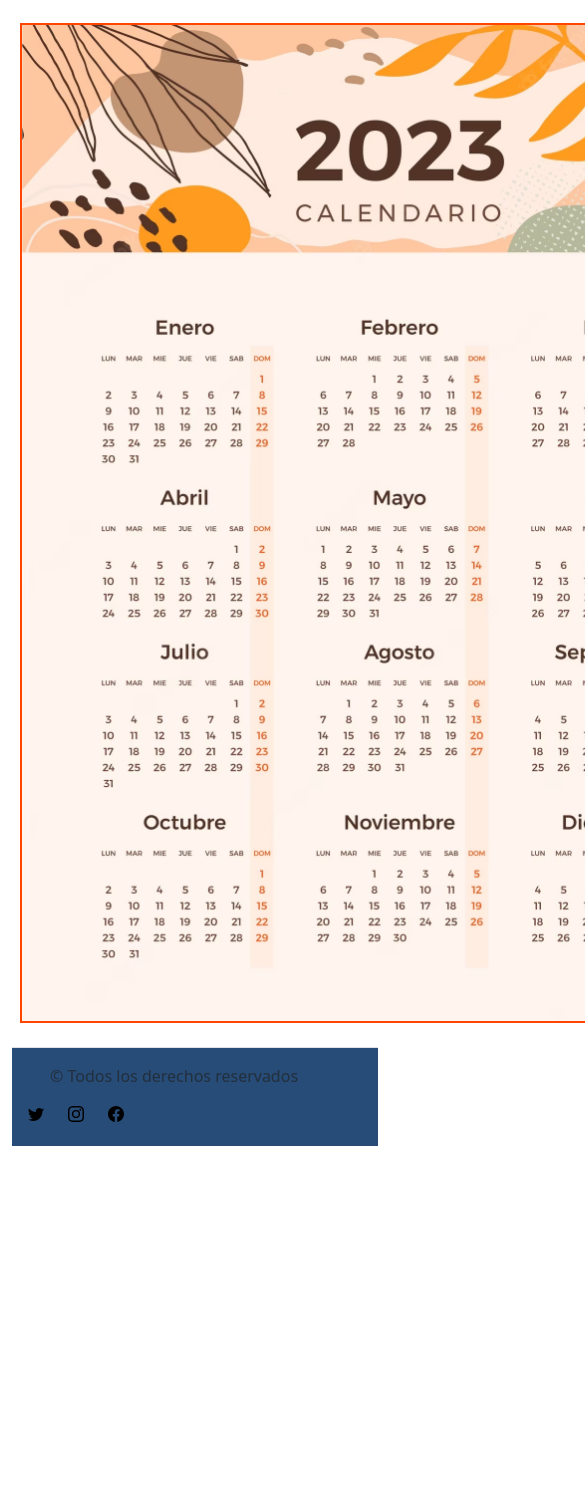
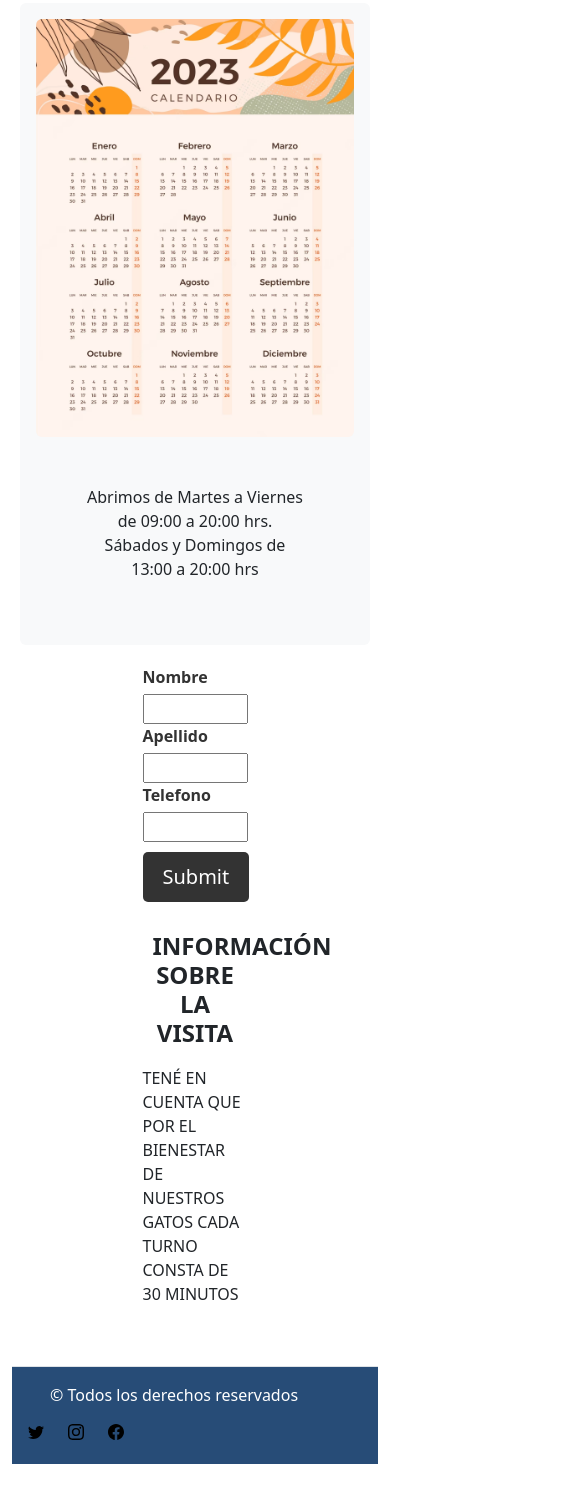
Before and after one commit to damcuello/EntregaFinalCuello, a plain HTML site: page html/reservas.html in a window 390 px wide. Shown: the part 228-1716 px from the top of the page, 585 px wide, since content can reach past the window. Before the commit the page ends 1398 px from the top, so only its background shows below. Drawn offline with nearby package versions, Linux system fonts and the light colour scheme.

Commit message:
cambios responsive

```diff
--- a/css/estilo.css
+++ b/css/estilo.css
@@ -17,12 +17,15 @@ header {
 footer {
     border-top: 1px solid white;
     background-color: #274c77;
+
 }
 
-.text-body-secondary {
+.textFoot {
     --bs-text-opacity: 1;
-    color: rgba (255, 255, 255, 0.75) !important;
+    color: rgb(255, 255, 255) !important;
 }
+
+
 /* Main */
 
 main {
@@ -36,7 +39,8 @@ main {
 
 .texto {
     text-justify: auto;
-    margin: 5px;
+    text-align: center;
+    margin: 3rem;
 }
 
 .carousel-control-next-icon {
@@ -46,13 +50,15 @@ main {
 /* El Café */
 
 
-.tituloImagen{
+.tituloImagen {
     text-align: center;
 
 }
 
 .explicacionTitulo {
-    text-align: justify;
+    text-align: center;
+    margin: 3rem;
+    font-weight: bold;
 }
 
 /* Nuestros Gatos */
@@ -91,6 +97,13 @@ form {
 
 }
 
+.formulario {
+    display: flex;
+    justify-content: center;
+    width: 100%;
+}
+
+
 label {
     display: block;
     font-weight: bold;
@@ -100,7 +113,7 @@ label {
 
 .campos {
     display: block;
-    width: 10%;
+    width: 100%;
     padding: 10px;
     border: 2px solid #ccc;
     border-radius: 5px;
@@ -120,29 +133,54 @@ label {
 
 }
 
+
 .mapa {
-  text-align: center;
-  border: 1px solid black;
-  margin-top: 10px;
-  width: 600px;
+    text-align: center;
+    border: 1px solid black;
+    margin-top: 10px;
 }
 
 
 /* Reservas */
 
-.contenedor {
-    display: flex;
+.calendario {
+    margin-top: 20px;
+
 }
 
 
-.calendario {
-    height: 1000px;
-    margin-top: 20px;
-    border: 2px solid orangered;
+.formRes{
+    display: flex;
+    justify-content: center;
+    width: 100%;
+}
+.ident {
+    height: auto;
+    margin: 20px;
+    display: inline-block;
+    justify-content: center;
+    align-items: center;
+    width: 30%;
+    max-width: 300px;
 }
 
-.ident {
-    margin-left: 100px;
-    align-self: center;
-    width: 80%;
+.camposRes {
+    display: block;
+    width: 100%;
 }
+
+.disclaimer {
+    margin-top: 20px;
+    padding: 10px;
+    font-size: 1.5rem;
+    text-align: center;
+    text-transform: uppercase;
+    font-weight: bold;
+}
+
+@media screen and (max-width: 480px) {
+    .textoReserva{
+        text-transform: uppercase;
+    }
+
+}
--- a/html/reservas.html
+++ b/html/reservas.html
@@ -17,7 +17,7 @@
     <header class="navbar navbar-expand-lg navbar-dark">
         <div class="container-fluid">
             <a class="navbar-brand" href="../index.html">
-                <img class="logo" src="../imagen/logosinfondo.png" alt=" Logo del sitio ">
+                <img class="logo" src="../imagen/logosinfondo.png" alt=" Logo del sitio, un gatito maullando alegremente ">
             </a>
 
 
@@ -48,18 +48,37 @@
     </header>
     <main>
         <h1 class="tituloPrincipal"> Agenda tu reserva </h1>
-
-        <div class="contenedor">
-            <img class="calendario" src="../imagen/calendario.avif" alt="calendario">
-
+        <section class="container bg-light p-3 rounded">
+          <div class="row">
+            <div class="col-12 col-md-5 calendario">
+              <img src="../imagen/calendario.avif" alt="Calendario para realizar la reserva deseada" class="rounded img-fluid">
+            </div>
+            <div class="col-12 col-md-7">
+              <p class="texto">
+                Abrimos de Martes a Viernes de 09:00 a 20:00 hrs. Sábados y Domingos de 13:00 a 20:00 hrs
+              </p>
+            </div>
+          </div>
+        </section>
+        <div class="formRes">
             <form class="ident">
                 <label for="nombre"> Nombre </label>
-                <input class="campos" type="text" id="nombre">
+                <input class="camposRes" type="text" id="nombre">
 
                 <label for="apellido"> Apellido </label>
-                <input class="campos" type="text" id="apellido">
+                <input class="camposRes" type="text" id="apellido">
+
+                <label for="telefono"> Telefono </label>
+                <input class="camposRes" type="text" id="telefono">
+
+                <input class="botonFormulario" type="submit">
+
+                <h2 class="disclaimer"> Información sobre la visita </h2>
+
+                <p class="textoReserva"> Tené en cuenta que por el bienestar de nuestros gatos cada turno consta de 30
+                    minutos </p>
+            </form>
         </div>
-
 
     </main>
 
@@ -71,7 +90,7 @@
                         <use xlink:href="#bootstrap" />
                     </svg>
                 </a>
-                <span class="mb-3 mb-md-0 text-body-secondary">&copy; Todos los derechos reservados </span>
+                <span class="mb-3 mb-md-0 textFoot">&copy; Todos los derechos reservados </span>
             </div>
 
             <ul class="nav col-md-4 justify-content-end list-unstyled d-flex">
```
Also changed, not shown: html/contacto.html (+6 -4 lines), html/el-cafe.html (+21 -36 lines), html/nuestros-gatos.html (+2 -2 lines), index.html (+4 -9 lines).
